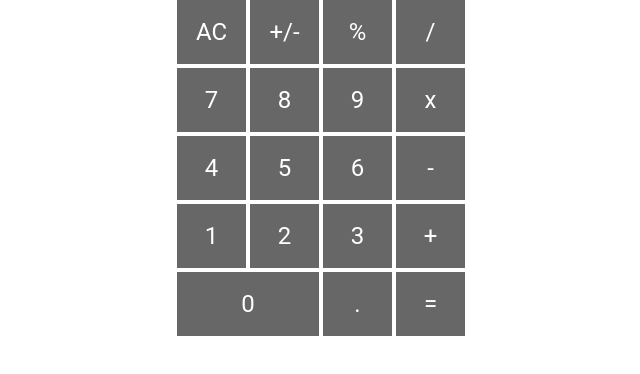
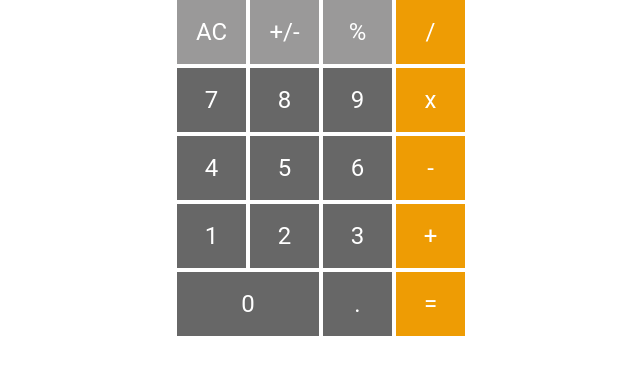
Before and after one commit to Bedlam343/Calculator, a React (Create React App) app in the folder frontend/: page / in a window 1280 px wide. Shown: the top 374 px of the page, without its empty margins (319-959 px from the left). Built offline with nearby package versions, Linux system fonts and the light colour scheme.

Commit message:
color code the cells

```diff
--- a/frontend/src/components/Grids/Cell.module.css
+++ b/frontend/src/components/Grids/Cell.module.css
@@ -4,12 +4,31 @@
   align-items: center;
   min-width: 4em;
   min-height: 4em;
-  background: rgb(103, 103, 103);
 }
 
 .box:hover {
   cursor: pointer;
-  background: rgb(78, 78, 78);
+}
+
+.operand {
+  background: rgb(103, 103, 103);
+}
+.operand:hover {
+  opacity: 75%;
+}
+
+.operator {
+  background: rgb(238, 156, 4);
+}
+.operator:hover {
+  opacity: 75%;
+}
+
+.other {
+  background: rgb(154, 153, 153);
+}
+.other:hover {
+  opacity: 75%;
 }
 
 .text {
--- a/frontend/src/components/Grids/Cell.tsx
+++ b/frontend/src/components/Grids/Cell.tsx
@@ -1,14 +1,25 @@
 import { Typography } from "@mui/material";
 import cssClasses from "./Cell.module.css";
 
-const Cell: React.FC<{ children: string | number }> = ({ children }) => {
-  const { box, text } = cssClasses;
-  const numberClickHandler = () => {};
+const Cell: React.FC<{ children: number | string; type?: string }> = ({
+  children,
+  type,
+}) => {
+  const { box, operand, operator, other, text } = cssClasses;
+  const cellColor =
+    type && type === "operator"
+      ? operator
+      : type && type === "other"
+      ? other
+      : operand;
+  const cellClickHandler = (): void => {};
   return (
-    <div className={box} onClick={numberClickHandler}>
-      <Typography className={text} variant="h5" align="center">
-        {children}
-      </Typography>
+    <div className={cellColor} onClick={cellClickHandler}>
+      <div className={box}>
+        <Typography className={text} variant="h5" align="center">
+          {children}
+        </Typography>
+      </div>
     </div>
   );
 };
--- a/frontend/src/components/Grids/FullGrid.module.css
+++ /dev/null
@@ -1,3 +0,0 @@
-.box {
-  width: 18em;
-}
--- a/frontend/src/components/Grids/FullGrid.tsx
+++ b/frontend/src/components/Grids/FullGrid.tsx
@@ -1,59 +1,57 @@
-import { Box, Grid } from "@mui/material";
+import { Grid } from "@mui/material";
 import Cell from "./Cell";
-import classes from "./FullGrid.module.css";
 
 const FullGrid = () => {
-  const { box } = classes;
   return (
-    <Box className={box}>
+    <div style={{ width: "18em" }}>
       <Grid container columns={4} spacing={0.5}>
         <Grid item xs={1}>
-          <Cell>AC</Cell>
+          <Cell type="other">AC</Cell>
         </Grid>
         <Grid item xs={1}>
-          <Cell>+/-</Cell>
+          <Cell type="other">+/-</Cell>
         </Grid>
         <Grid item xs={1}>
-          <Cell>%</Cell>
+          <Cell type="other">%</Cell>
         </Grid>
         <Grid item xs={1}>
-          <Cell>/</Cell>
+          <Cell type="operator">/</Cell>
         </Grid>
         <Grid item xs={1}>
-          <Cell>7</Cell>
+          <Cell>{7}</Cell>
         </Grid>
         <Grid item xs={1}>
-          <Cell>8</Cell>
+          <Cell>{8}</Cell>
         </Grid>
         <Grid item xs={1}>
-          <Cell>9</Cell>
+          <Cell>{9}</Cell>
         </Grid>
         <Grid item xs={1}>
-          <Cell>x</Cell>
+          <Cell type="operator">x</Cell>
         </Grid>
         <Grid item xs={1}>
-          <Cell>4</Cell>
+          <Cell>{4}</Cell>
         </Grid>
         <Grid item xs={1}>
-          <Cell>5</Cell>
+          <Cell>{5}</Cell>
         </Grid>
         <Grid item xs={1}>
-          <Cell>6</Cell>
+          <Cell>{6}</Cell>
         </Grid>
         <Grid item xs={1}>
-          <Cell>-</Cell>
+          <Cell type="operator">-</Cell>
         </Grid>
         <Grid item xs={1}>
-          <Cell>1</Cell>
+          <Cell>{1}</Cell>
         </Grid>
         <Grid item xs={1}>
-          <Cell>2</Cell>
+          <Cell>{2}</Cell>
         </Grid>
         <Grid item xs={1}>
-          <Cell>3</Cell>
+          <Cell>{3}</Cell>
         </Grid>
         <Grid item xs={1}>
-          <Cell>+</Cell>
+          <Cell type="operator">+</Cell>
         </Grid>
         <Grid item xs={2}>
           <Cell>0</Cell>
@@ -62,10 +60,10 @@ const FullGrid = () => {
           <Cell>.</Cell>
         </Grid>
         <Grid item xs={1}>
-          <Cell>=</Cell>
+          <Cell type="operator">=</Cell>
         </Grid>
       </Grid>
-    </Box>
+    </div>
   );
 };
 
```
